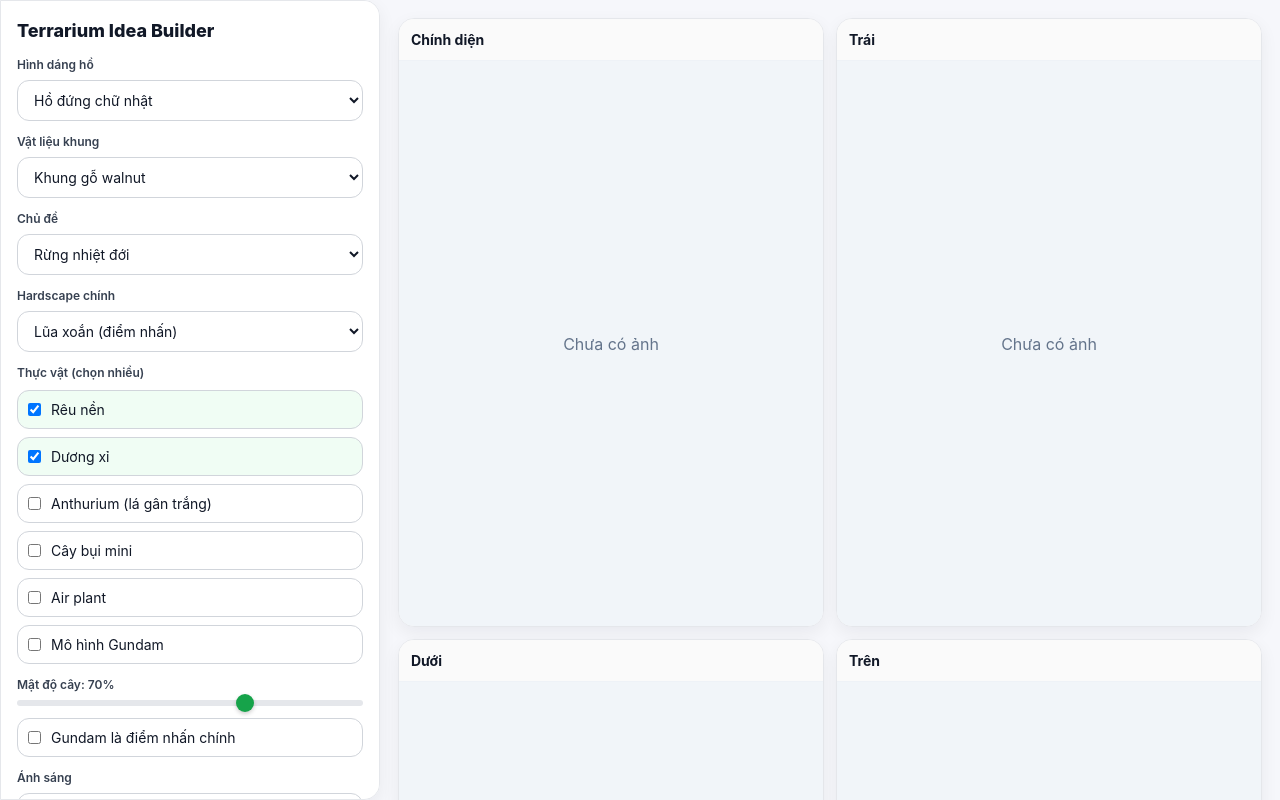
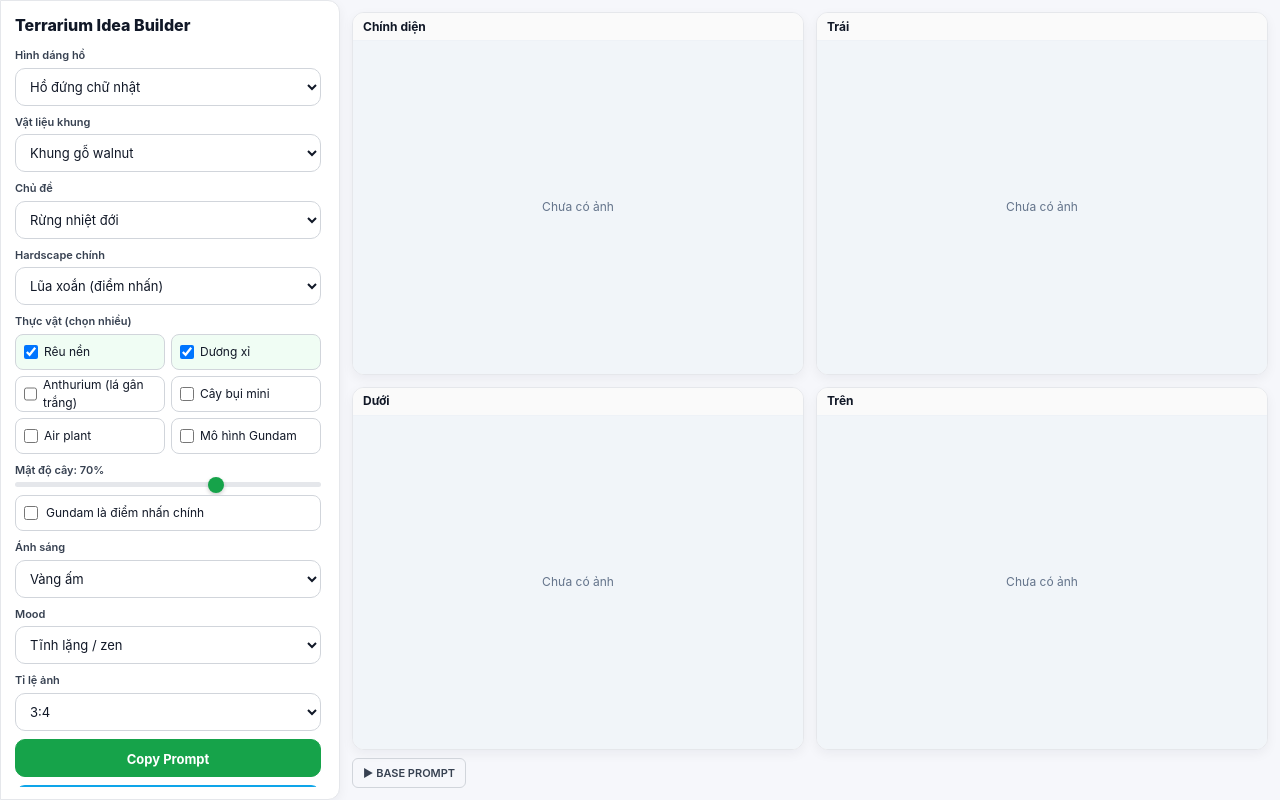
Before and after one commit to voquoctrong2807/terrarium, a React (Vite) app: page / in a window 1280 px wide. Built offline with nearby package versions, Linux system fonts and the light colour scheme.

Commit message:
Optimize layout: no scroll, compact spacing, 2x2 grid preview, collapsible prompt

```diff
--- a/App.tsx
+++ b/App.tsx
@@ -65,23 +65,24 @@ const VIEWS = [
 
 function Select({ label, value, onChange, options }: { label: string; value: string; onChange: (v: string) => void; options: typeof OPTIONS.shape }) {
   return (
-    <label style={{ display: "grid", gap: 6 }}>
-      <div style={{ fontSize: 12, color: "#374151", fontWeight: 600 }}>{label}</div>
+    <label style={{ display: "grid", gap: 4 }}>
+      <div style={{ fontSize: 11, color: "#374151", fontWeight: 600 }}>{label}</div>
       <select
         value={value}
         onChange={(e) => onChange(e.target.value)}
         style={{
-          padding: "10px 12px",
-          borderRadius: 12,
+          padding: "8px 10px",
+          height: "38px",
+          borderRadius: 10,
           border: "1px solid #d1d5db",
           background: "#ffffff",
           color: "#111827",
-          fontSize: 14,
+          fontSize: 13,
           outline: "none",
         }}
         onFocus={(e) => {
           e.target.style.borderColor = "#16a34a";
-          e.target.style.boxShadow = "0 0 0 4px rgba(22,163,74,0.15)";
+          e.target.style.boxShadow = "0 0 0 3px rgba(22,163,74,0.15)";
         }}
         onBlur={(e) => {
           e.target.style.borderColor = "#d1d5db";
@@ -100,9 +101,9 @@ function Select({ label, value, onChange, options }: { label: string; value: str
 
 function CheckboxList({ label, values, onToggle, options }: { label: string; values: string[]; onToggle: (v: string) => void; options: typeof OPTIONS.plants }) {
   return (
-    <div style={{ display: "grid", gap: 8 }}>
-      <div style={{ fontSize: 12, color: "#374151", fontWeight: 600 }}>{label}</div>
-      <div style={{ display: "grid", gap: 8 }}>
+    <div style={{ display: "grid", gap: 4 }}>
+      <div style={{ fontSize: 11, color: "#374151", fontWeight: 600 }}>{label}</div>
+      <div style={{ display: "grid", gridTemplateColumns: "1fr 1fr", gap: 6 }}>
         {options.map((o) => {
           const checked = values.includes(o.value);
           return (
@@ -111,16 +112,17 @@ function CheckboxList({ label, values, onToggle, options }: { label: string; val
               style={{
                 display: "flex",
                 alignItems: "center",
-                gap: 10,
-                padding: "8px 10px",
-                borderRadius: 12,
+                gap: 6,
+                padding: "6px 8px",
+                height: "36px",
+                borderRadius: 8,
                 border: "1px solid #d1d5db",
                 background: checked ? "#f0fdf4" : "white",
                 cursor: "pointer",
               }}
             >
-              <input type="checkbox" checked={checked} onChange={() => onToggle(o.value)} />
-              <span style={{ fontSize: 14, color: "#111827" }}>{o.label}</span>
+              <input type="checkbox" checked={checked} onChange={() => onToggle(o.value)} style={{ width: "14px", height: "14px" }} />
+              <span style={{ fontSize: 12, color: "#111827" }}>{o.label}</span>
             </label>
           );
         })}
@@ -131,14 +133,17 @@ function CheckboxList({ label, values, onToggle, options }: { label: string; val
 
 function PreviewCard({ title, src, loading, onOpen }: { title: string; src: string; loading: boolean; onOpen: (src: string) => void }) {
   return (
-    <div style={{ border: "1px solid #e5e7eb", borderRadius: 16, background: "white", overflow: "hidden", boxShadow: "0 6px 18px rgba(17,24,39,0.06)" }}>
+    <div style={{ border: "1px solid #e5e7eb", borderRadius: 12, background: "white", overflow: "hidden", boxShadow: "0 4px 12px rgba(17,24,39,0.05)", height: "100%", display: "flex", flexDirection: "column" }}>
       <div style={{
-        padding: "10px 12px",
-        fontSize: 14,
+        padding: "6px 10px",
+        fontSize: 12,
         fontWeight: 700,
         color: "#111827",
         background: "#fafafa",
         borderBottom: "1px solid #eef2f7",
+        height: "28px",
+        display: "flex",
+        alignItems: "center",
       }}>
         {title}
       </div>
@@ -147,7 +152,8 @@ function PreviewCard({ title, src, loading, onOpen }: { title: string; src: stri
       <div
         style={{
           width: "100%",
-          aspectRatio: "3 / 4",
+          flex: 1,
+          minHeight: 0,
           background: "#f1f5f9",
           position: "relative",
           overflow: "hidden",
@@ -156,9 +162,10 @@ function PreviewCard({ title, src, loading, onOpen }: { title: string; src: stri
         onClick={() => src && !src.startsWith('ERROR:') && onOpen(src)}
         title={src && !src.startsWith('ERROR:') ? "Bấm để xem full" : ""}
       >
+        <div style={{ width: "100%", height: "100%", aspectRatio: "3 / 4", position: "relative" }}>
           {src ? (
             src.startsWith('ERROR:') ? (
-            <div style={{ position: "absolute", inset: 0, display: "grid", placeItems: "center", color: "#dc2626", fontSize: 12, padding: 12, textAlign: "center" }}>
+              <div style={{ position: "absolute", inset: 0, display: "grid", placeItems: "center", color: "#dc2626", fontSize: 11, padding: 10, textAlign: "center" }}>
                 {src}
               </div>
             ) : (
@@ -169,7 +176,7 @@ function PreviewCard({ title, src, loading, onOpen }: { title: string; src: stri
               />
             )
           ) : (
-          <div style={{ position: "absolute", inset: 0, display: "grid", placeItems: "center", color: "#64748b" }}>
+            <div style={{ position: "absolute", inset: 0, display: "grid", placeItems: "center", color: "#64748b", fontSize: 12 }}>
               Chưa có ảnh
             </div>
           )}
@@ -184,11 +191,13 @@ function PreviewCard({ title, src, loading, onOpen }: { title: string; src: stri
                 placeItems: "center",
                 fontWeight: 800,
                 color: "#111827",
+                fontSize: 12,
               }}
             >
               Rendering…
             </div>
           )}
+        </div>
       </div>
     </div>
   );
@@ -319,9 +328,17 @@ export default function Page() {
     setLoading({ front: false, left: false, low: false, top: false });
   }
 
+  const [showPrompt, setShowPrompt] = useState(false);
+
   return (
     <>
       <style>{`
+        html, body, #root {
+          height: 100%;
+          overflow: hidden;
+          margin: 0;
+          padding: 0;
+        }
         body {
           color: #111827;
           font-family: -apple-system, BlinkMacSystemFont, 'Segoe UI', 'Roboto', 'Oxygen', 'Ubuntu', 'Cantarell', 'Fira Sans', 'Droid Sans', 'Helvetica Neue', sans-serif;
@@ -329,7 +346,7 @@ export default function Page() {
         input[type="range"] {
           -webkit-appearance: none;
           appearance: none;
-          height: 6px;
+          height: 5px;
           background: #e5e7eb;
           border-radius: 3px;
           outline: none;
@@ -337,16 +354,16 @@ export default function Page() {
         input[type="range"]::-webkit-slider-thumb {
           -webkit-appearance: none;
           appearance: none;
-          width: 18px;
-          height: 18px;
+          width: 16px;
+          height: 16px;
           background: #16a34a;
           border-radius: 50%;
           cursor: pointer;
           box-shadow: 0 2px 4px rgba(0,0,0,0.2);
         }
         input[type="range"]::-moz-range-thumb {
-          width: 18px;
-          height: 18px;
+          width: 16px;
+          height: 16px;
           background: #16a34a;
           border-radius: 50%;
           cursor: pointer;
@@ -354,19 +371,21 @@ export default function Page() {
           box-shadow: 0 2px 4px rgba(0,0,0,0.2);
         }
       `}</style>
-      <div style={{ height: "100vh", display: "grid", gridTemplateColumns: "380px 1fr", background: "#f6f7fb" }}>
+      <div style={{ height: "100vh", display: "grid", gridTemplateColumns: "340px 1fr", background: "#f6f7fb", overflow: "hidden" }}>
       <aside style={{
-        padding: 16,
+        padding: "12px 14px",
         borderRight: "1px solid #e5e7eb",
         background: "#ffffff",
-        overflow: "auto",
+        overflow: "hidden",
         border: "1px solid #e5e7eb",
-        borderRadius: "0 16px 16px 0",
-        boxShadow: "0 6px 18px rgba(17,24,39,0.06)",
+        borderRadius: "0 12px 12px 0",
+        boxShadow: "0 4px 12px rgba(17,24,39,0.05)",
+        display: "flex",
+        flexDirection: "column",
       }}>
-        <div style={{ fontSize: 18, fontWeight: 800, marginBottom: 12, color: "#111827" }}>Terrarium Idea Builder</div>
+        <div style={{ fontSize: 16, fontWeight: 800, marginBottom: 10, color: "#111827" }}>Terrarium Idea Builder</div>
 
-        <div style={{ display: "grid", gap: 12 }}>
+        <div style={{ display: "grid", gap: 8, flex: 1, overflowY: "auto", paddingRight: "4px" }}>
           <Select label="Hình dáng hồ" value={shape} onChange={setShape} options={OPTIONS.shape} />
 
           <Select label="Vật liệu khung" value={frame} onChange={setFrame} options={OPTIONS.frame} />
@@ -377,8 +396,8 @@ export default function Page() {
 
           <CheckboxList label="Thực vật (chọn nhiều)" values={plants} onToggle={togglePlant} options={OPTIONS.plants} />
 
-          <label style={{ display: "grid", gap: 6 }}>
-            <div style={{ fontSize: 12, color: "#374151", fontWeight: 600 }}>Mật độ cây: {density}%</div>
+          <label style={{ display: "grid", gap: 4 }}>
+            <div style={{ fontSize: 11, color: "#374151", fontWeight: 600 }}>Mật độ cây: {density}%</div>
             <input
               type="range"
               min="10"
@@ -393,15 +412,16 @@ export default function Page() {
 
           <label style={{
             display: "flex",
-            gap: 10,
+            gap: 8,
             alignItems: "center",
-            padding: "8px 10px",
+            padding: "6px 8px",
+            height: "36px",
             border: "1px solid #d1d5db",
-            borderRadius: 12,
+            borderRadius: 8,
             background: "#ffffff",
           }}>
-            <input type="checkbox" checked={gundamMain} onChange={(e) => setGundamMain(e.target.checked)} />
-            <span style={{ fontSize: 14, color: "#111827" }}>Gundam là điểm nhấn chính</span>
+            <input type="checkbox" checked={gundamMain} onChange={(e) => setGundamMain(e.target.checked)} style={{ width: "14px", height: "14px" }} />
+            <span style={{ fontSize: 12, color: "#111827" }}>Gundam là điểm nhấn chính</span>
           </label>
 
           <Select label="Ánh sáng" value={lighting} onChange={setLighting} options={OPTIONS.lighting} />
@@ -413,24 +433,22 @@ export default function Page() {
           <button
             onClick={() => navigator.clipboard.writeText(basePrompt)}
             style={{
-              padding: "12px 14px",
-              borderRadius: 14,
+              padding: "10px 12px",
+              height: "38px",
+              borderRadius: 10,
               border: "1px solid #16a34a",
               background: "#16a34a",
               color: "white",
-              fontWeight: 800,
+              fontWeight: 700,
+              fontSize: 13,
               cursor: "pointer",
               transition: "all 0.2s",
             }}
             onMouseEnter={(e) => {
               e.currentTarget.style.background = "#15803d";
-              e.currentTarget.style.transform = "translateY(-1px)";
-              e.currentTarget.style.boxShadow = "0 4px 12px rgba(22,163,74,0.3)";
             }}
             onMouseLeave={(e) => {
               e.currentTarget.style.background = "#16a34a";
-              e.currentTarget.style.transform = "translateY(0)";
-              e.currentTarget.style.boxShadow = "none";
             }}
           >
             Copy Prompt
@@ -439,24 +457,22 @@ export default function Page() {
           <button
             onClick={render4}
             style={{
-              padding: "12px 14px",
-              borderRadius: 14,
+              padding: "10px 12px",
+              height: "38px",
+              borderRadius: 10,
               border: "1px solid #0ea5e9",
               background: "#0ea5e9",
               color: "white",
-              fontWeight: 800,
+              fontWeight: 700,
+              fontSize: 13,
               cursor: "pointer",
               transition: "all 0.2s",
             }}
             onMouseEnter={(e) => {
               e.currentTarget.style.background = "#0284c7";
-              e.currentTarget.style.transform = "translateY(-1px)";
-              e.currentTarget.style.boxShadow = "0 4px 12px rgba(14,165,233,0.3)";
             }}
             onMouseLeave={(e) => {
               e.currentTarget.style.background = "#0ea5e9";
-              e.currentTarget.style.transform = "translateY(0)";
-              e.currentTarget.style.boxShadow = "none";
             }}
           >
             Render 4 góc
@@ -464,10 +480,17 @@ export default function Page() {
         </div>
       </aside>
 
-      <main style={{ padding: 18, overflow: "auto" }}>
+      <main style={{ padding: 12, overflow: "hidden", display: "flex", flexDirection: "column", height: "100vh" }}>
         <ImageModal src={activeImg} onClose={() => setActiveImg(null)} />
 
-        <div style={{ display: "grid", gridTemplateColumns: "1fr 1fr", gap: 12 }}>
+        <div style={{
+          display: "grid",
+          gridTemplateColumns: "1fr 1fr",
+          gridTemplateRows: "1fr 1fr",
+          gap: 12,
+          flex: 1,
+          minHeight: 0,
+        }}>
           {VIEWS.map((v) => (
             <PreviewCard
               key={v.key}
@@ -479,31 +502,41 @@ export default function Page() {
           ))}
         </div>
 
-        <div style={{ marginTop: 14, display: "grid", gap: 8 }}>
-          <div style={{ fontSize: 14, fontWeight: 800, color: "#111827" }}>BASE PROMPT</div>
+        <div style={{ marginTop: 8 }}>
+          <button
+            onClick={() => setShowPrompt(!showPrompt)}
+            style={{
+              padding: "6px 10px",
+              fontSize: 11,
+              fontWeight: 600,
+              color: "#374151",
+              background: "transparent",
+              border: "1px solid #d1d5db",
+              borderRadius: 6,
+              cursor: "pointer",
+            }}
+          >
+            {showPrompt ? "▼" : "▶"} BASE PROMPT
+          </button>
+          {showPrompt && (
             <textarea
               readOnly
               value={basePrompt}
               style={{
                 width: "100%",
-              minHeight: 140,
-              padding: 12,
-              borderRadius: 14,
+                height: "100px",
+                marginTop: 6,
+                padding: 10,
+                borderRadius: 10,
                 border: "1px solid #d1d5db",
                 background: "#ffffff",
                 color: "#111827",
-              fontSize: 14,
+                fontSize: 12,
                 outline: "none",
-            }}
-            onFocus={(e) => {
-              e.target.style.borderColor = "#16a34a";
-              e.target.style.boxShadow = "0 0 0 4px rgba(22,163,74,0.15)";
-            }}
-            onBlur={(e) => {
-              e.target.style.borderColor = "#d1d5db";
-              e.target.style.boxShadow = "none";
+                resize: "none",
               }}
             />
+          )}
         </div>
       </main>
     </div>
```
Lines whose indentation alone changed are shown as unchanged.
